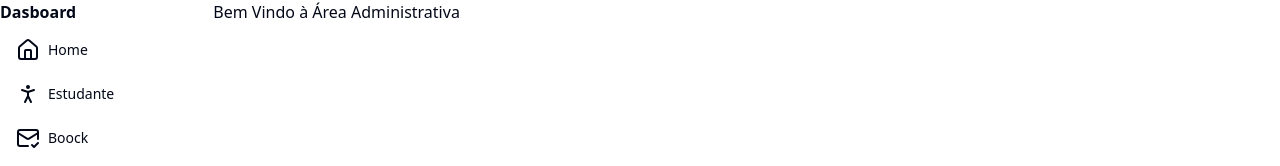
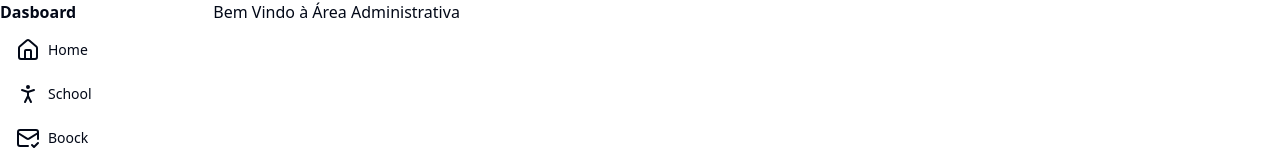
Before and after one commit to Rafaelteppa/prova2, a Next.js app: page /admin in a window 1280 px wide. Shown: the part 142-308 px from the top of the page. Built offline with nearby package versions, Linux system fonts and the light colour scheme.

Commit message:
fix: class

```diff
--- a/app/admin/components/Aside.tsx
+++ b/app/admin/components/Aside.tsx
@@ -16,7 +16,7 @@ export default function Aside({ className }: any) {
                 <a href="/admin/school">
                     <Button variant="ghost">
                         <PersonStanding className="mr-2" />
-                        Estudante
+                        School
                     </Button>
                 </a>
                 <a href="/admin/boock">
```
